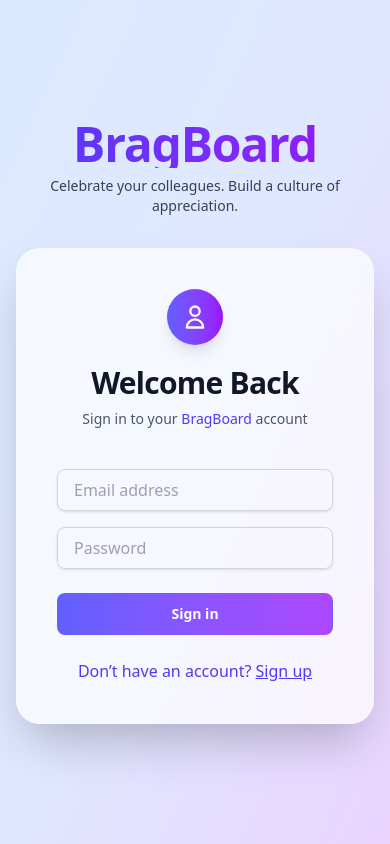
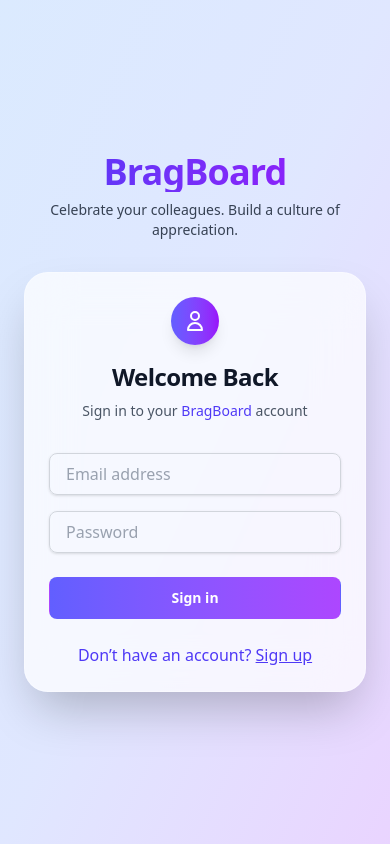
Before and after one commit to JyothiSunkara/Jyothi_BragBoard, a React app in the folder frontend/: page / in a window 390 px wide. Both pictures are taken after a click on the button "Login". Built offline with nearby package versions, Linux system fonts and the light colour scheme; the HTML template or start-up script is replaced by a standard one.

Commit message:
added mobile responsiveness to auth flow

```diff
--- a/frontend/src/components/auth/Auth.jsx
+++ b/frontend/src/components/auth/Auth.jsx
@@ -39,11 +39,11 @@ const Auth = ({ onAuthSuccess }) => {
   if (mode === "landing") {
     return (
       <div className="min-h-screen bg-gradient-to-br from-indigo-200 via-white to-purple-300 flex items-center justify-center px-6 sm:px-12 lg:px-24 animate-fadeIn">
-        <div className="max-w-6xl mx-auto flex flex-col lg:flex-row items-center justify-between gap-12">
+        <div className="max-w-6xl mx-auto flex flex-col lg:flex-row items-center justify-between gap-8 sm:gap-10 lg:gap-12">
 
           {/* Left Section */}
-          <div className="max-w-lg">
-            <h1 className="text-5xl sm:text-6xl font-extrabold mb-4 bg-gradient-to-r from-indigo-600 via-purple-600 to-pink-500 bg-clip-text text-transparent">
+          <div className="max-w-lg order-1 lg:order-none">
+            <h1 className="text-4xl sm:text-5xl lg:text-6xl font-extrabold mb-4 bg-gradient-to-r from-indigo-600 via-purple-600 to-pink-500 bg-clip-text text-transparent">
               BragBoard
             </h1>
             <p className="text-lg text-gray-700 mb-6">
--- a/frontend/src/components/auth/Login.jsx
+++ b/frontend/src/components/auth/Login.jsx
@@ -31,11 +31,13 @@ const Login = ({ onSuccess, onToggleMode }) => {
   };
 
   return (
-    <div className="min-h-screen flex flex-col items-center justify-center bg-gradient-to-br from-blue-100 via-indigo-100 to-purple-200 py-12 px-4 sm:px-6 lg:px-8 animate-fadeIn">
+    <div className="min-h-screen flex flex-col items-center justify-center bg-gradient-to-br
+        from-blue-100 via-indigo-100 to-purple-200 py-12 px-6 sm:px-6 lg:px-8 animate-fadeIn">
 
       {/* Branding */}
       <div className="text-center mb-8 animate-fadeIn">
-        <h1 className="text-5xl font-extrabold bg-gradient-to-r from-indigo-600 to-purple-600 bg-clip-text text-transparent tracking-tight">
+        <h1 className="text-4xl sm:text-5xl font-extrabold bg-gradient-to-r
+          from-indigo-600 to-purple-600 bg-clip-text text-transparent tracking-tight">
           BragBoard
         </h1>
         <p className="text-gray-700 mt-2 text-sm sm:text-base">
@@ -45,13 +47,17 @@ const Login = ({ onSuccess, onToggleMode }) => {
 
       {/* Form Card */}
       <div className="max-w-md w-full">
-        <div className="bg-white/70 backdrop-blur-xl shadow-2xl rounded-3xl p-10 border border-white/30 transition-transform transform hover:scale-[1.01] duration-300">
+        <div className="bg-white/70 backdrop-blur-xl shadow-2xl rounded-3xl
+            p-6 sm:p-10 border border-white/30 transition-transform
+            transform hover:scale-[1.01] duration-300">
 
           {/* Header */}
-          <div className="text-center mb-10">
-            <div className="mx-auto h-14 w-14 bg-gradient-to-r from-indigo-500 to-purple-600 rounded-full flex items-center justify-center shadow-lg mb-5">
+          <div className="text-center mb-8 sm:mb-10">
+            <div className="mx-auto h-12 w-12 sm:h-14 sm:w-14 bg-gradient-to-r
+                from-indigo-500 to-purple-600 rounded-full flex items-center
+                justify-center shadow-lg mb-4 sm:mb-5">
               <svg
-                className="h-7 w-7 text-white"
+                className="h-6 w-6 sm:h-7 sm:w-7 text-white"
                 fill="none"
                 stroke="currentColor"
                 viewBox="0 0 24 24"
@@ -64,7 +70,11 @@ const Login = ({ onSuccess, onToggleMode }) => {
                 />
               </svg>
             </div>
-            <h2 className="text-3xl font-bold text-gray-900 tracking-tight">Welcome Back</h2>
+
+            <h2 className="text-2xl sm:text-3xl font-bold text-gray-900 tracking-tight">
+              Welcome Back
+            </h2>
+
             <p className="mt-2 text-sm text-gray-600">
               Sign in to your <span className="font-medium text-indigo-600">BragBoard</span> account
             </p>
@@ -87,7 +97,9 @@ const Login = ({ onSuccess, onToggleMode }) => {
                 value={formData.email}
                 onChange={handleChange}
                 placeholder="Email address"
-                className="block w-full px-4 py-2 border border-gray-300 rounded-lg shadow-sm placeholder-gray-400 text-gray-900 focus:ring-2 focus:ring-indigo-400 focus:outline-none transition-all"
+                className="block w-full px-4 py-2 border border-gray-300 rounded-lg shadow-sm
+                    placeholder-gray-400 text-gray-900 focus:ring-2
+                    focus:ring-indigo-400 focus:outline-none transition-all"
               />
 
               <input
@@ -98,7 +110,9 @@ const Login = ({ onSuccess, onToggleMode }) => {
                 value={formData.password}
                 onChange={handleChange}
                 placeholder="Password"
-                className="block w-full px-4 py-2 border border-gray-300 rounded-lg shadow-sm placeholder-gray-400 text-gray-900 focus:ring-2 focus:ring-indigo-400 focus:outline-none transition-all"
+                className="block w-full px-4 py-2 border border-gray-300 rounded-lg shadow-sm
+                    placeholder-gray-400 text-gray-900 focus:ring-2
+                    focus:ring-indigo-400 focus:outline-none transition-all"
               />
             </div>
 
@@ -106,9 +120,13 @@ const Login = ({ onSuccess, onToggleMode }) => {
               <button
                 type="submit"
                 disabled={loading}
-                className="group relative w-full flex justify-center py-2.5 px-4 border border-transparent text-sm font-semibold rounded-lg text-white bg-gradient-to-r from-indigo-500 to-purple-500 hover:from-indigo-600 hover:to-purple-600 focus:ring-4 focus:ring-indigo-200 focus:outline-none transition-all duration-300 disabled:opacity-60"
+                className="group relative w-full flex justify-center py-2.5 px-4
+                    border border-transparent text-sm font-semibold rounded-lg text-white
+                    bg-gradient-to-r from-indigo-500 to-purple-500 hover:from-indigo-600
+                    hover:to-purple-600 focus:ring-4 focus:ring-indigo-200 focus:outline-none
+                    transition-all duration-300 disabled:opacity-60"
               >
-                {loading ? (
+                {loading && (
                   <svg
                     className="animate-spin -ml-1 mr-3 h-5 w-5 text-white"
                     xmlns="http://www.w3.org/2000/svg"
@@ -129,7 +147,7 @@ const Login = ({ onSuccess, onToggleMode }) => {
                       d="M4 12a8 8 0 018-8V0C5.373 0 0 5.373 0 12h4zm2 5.291A7.962 7.962 0 014 12H0c0 3.042 1.135 5.824 3 7.938l3-2.647z"
                     ></path>
                   </svg>
-                ) : null}
+                )}
                 {loading ? 'Signing in...' : 'Sign in'}
               </button>
             </div>
@@ -143,6 +161,7 @@ const Login = ({ onSuccess, onToggleMode }) => {
                 Don’t have an account? <span className="underline">Sign up</span>
               </button>
             </div>
+
           </form>
         </div>
       </div>
--- a/frontend/src/components/auth/Register.jsx
+++ b/frontend/src/components/auth/Register.jsx
@@ -60,7 +60,7 @@ const Register = ({ onSuccess, onToggleMode }) => {
 
       {/* Branding */}
       <div className="text-center mb-8 animate-fadeIn">
-        <h1 className="text-5xl font-extrabold bg-gradient-to-r from-indigo-600 to-purple-600 bg-clip-text text-transparent tracking-tight">
+        <h1 className="text-4xl sm:text-5xl font-extrabold bg-gradient-to-r from-indigo-600 to-purple-600 bg-clip-text text-transparent tracking-tight">
           BragBoard
         </h1>
         <p className="text-gray-700 mt-2 text-sm sm:text-base">
@@ -69,10 +69,10 @@ const Register = ({ onSuccess, onToggleMode }) => {
       </div>
 
       {/* Form Card */}
-      <div className="max-w-md w-full bg-white/70 backdrop-blur-xl shadow-2xl rounded-3xl p-10 border border-white/30 transition-transform transform hover:scale-[1.01] duration-300">
+      <div className="max-w-md w-full bg-white/70 backdrop-blur-xl shadow-2xl rounded-3xl p-6 sm:p-8 md:p-10 border border-white/30 transition-transform transform hover:scale-[1.01] duration-300">
 
         {/* Header */}
-        <div className="text-center mb-8">
+        <div className="text-center mb-6 sm:mb-8">
           <div className="mx-auto h-14 w-14 bg-gradient-to-r from-indigo-500 to-purple-600 rounded-full flex items-center justify-center shadow-lg mb-4">
             <svg
               className="h-7 w-7 text-white"
@@ -140,7 +140,7 @@ const Register = ({ onSuccess, onToggleMode }) => {
                 required
                 value={formData.department}
                 onChange={handleChange}
-                className="w-full px-4 py-2 border border-gray-300 rounded-lg shadow-sm bg-white text-gray-900 focus:ring-2 focus:ring-indigo-400 focus:outline-none transition-all"
+                className="block w-full max-w-full h-11 px-4 py-2 border border-gray-300 rounded-lg shadow-sm bg-white text-gray-900 focus:ring-2 focus:ring-indigo-400 focus:outline-none transition-all"
               >
                 <option value="">Select Department</option>
                 <option value="Engineering">Engineering</option>
@@ -160,7 +160,7 @@ const Register = ({ onSuccess, onToggleMode }) => {
                 name="role"
                 value={formData.role}
                 onChange={handleChange}
-                className="w-full px-4 py-2 border border-gray-300 rounded-lg shadow-sm bg-white text-gray-900 focus:ring-2 focus:ring-indigo-400 focus:outline-none transition-all"
+                className="block w-full max-w-full h-11 px-4 py-2 border border-gray-300 rounded-lg shadow-sm bg-white text-gray-900 focus:ring-2 focus:ring-indigo-400 focus:outline-none transition-all"
               >
                 <option value="employee">Employee</option>
                 <option value="admin">Admin</option>
@@ -177,7 +177,7 @@ const Register = ({ onSuccess, onToggleMode }) => {
                 value={formData.password}
                 onChange={handleChange}
                 placeholder="Password"
-                className="w-full px-4 py-2 border border-gray-300 rounded-lg shadow-sm placeholder-gray-400 text-gray-900 focus:ring-2 focus:ring-indigo-400 focus:outline-none transition-all"
+                className="w-full px-4 py-2 border border-gray-300 rounded-lg shadow-sm placeholder-gray-400 text-gray-900 focus:ring-2 focus:ring-indigo-400 focus:outline-none transition-all appearance-none"
               />
             </div>
 
@@ -191,7 +191,7 @@ const Register = ({ onSuccess, onToggleMode }) => {
                 value={formData.confirmPassword}
                 onChange={handleChange}
                 placeholder="Confirm Password"
-                className="w-full px-4 py-2 border border-gray-300 rounded-lg shadow-sm placeholder-gray-400 text-gray-900 focus:ring-2 focus:ring-indigo-400 focus:outline-none transition-all"
+                className="w-full px-4 py-2 border border-gray-300 rounded-lg shadow-sm placeholder-gray-400 text-gray-900 focus:ring-2 focus:ring-indigo-400 focus:outline-none transition-all appearance-none"
               />
             </div>
           </div>
```
